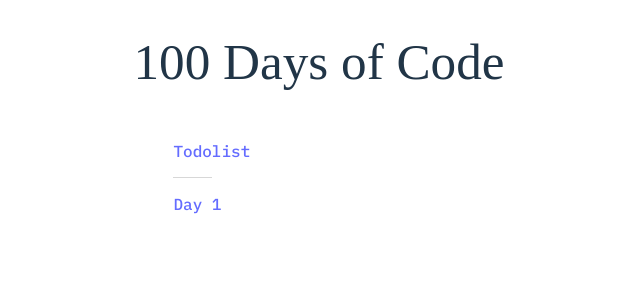
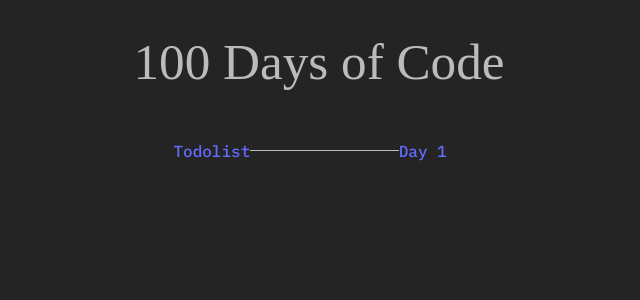
Before and after one commit to byfolarin/100-days-of-Code, a React (Vite) app in the folder code-100/: page / in a window 1280 px wide. Shown: the top 300 px of the page, without its empty margins (321-961 px from the left). Built offline with nearby package versions, Linux system fonts and the light colour scheme; a web font is replaced by a local one.

Commit message:
browser router link

```diff
--- a/code-100/src/Mainpage.jsx
+++ b/code-100/src/Mainpage.jsx
@@ -5,12 +5,11 @@ import { BrowserRouter, Routes, Route, Link } from 'react-router-dom'; // Import
 const Mainpage = () => {
   return (
     <>
-
       <h1>100 Days of Code</h1>
 
       <ul className='container'>
-            <li className='display-title'>
-            <Link to="/Todolist">
+            <li >
+                        <Link to="/Todolist" className='display-title'>
                               <p>Todolist</p>
                               <div className='rule'></div>
                               <p>Day 1</p>
--- a/code-100/src/index.css
+++ b/code-100/src/index.css
@@ -49,22 +49,11 @@ h1 {
 }
 
 
-@media (prefers-color-scheme: light) {
-  :root {
-    color: #213547;
-    background-color: #ffffff;
-  }
-  a:hover {
-    color: #747bff;
-  }
-  button {
-    background-color: #f9f9f9;
-  }
-}
-
 
 .container{
-  display: flex;
+  /* border: 1px solid white; */
+  width: 80%;
+  /* display: flex; */
   align-items: center;
   justify-content: space-between;
 }
@@ -76,15 +65,17 @@ h1 {
 }
 
 li{
+  /* border: 1px solid white; */
   text-decoration: none;
   list-style-type: none;
 }
 
-link{
+Link{
   text-decoration: none;
   color: white;
 }
 
 .display-title{
   display: flex;
+  align-items: center;
 }
```
Lines whose indentation alone changed are shown as unchanged.
